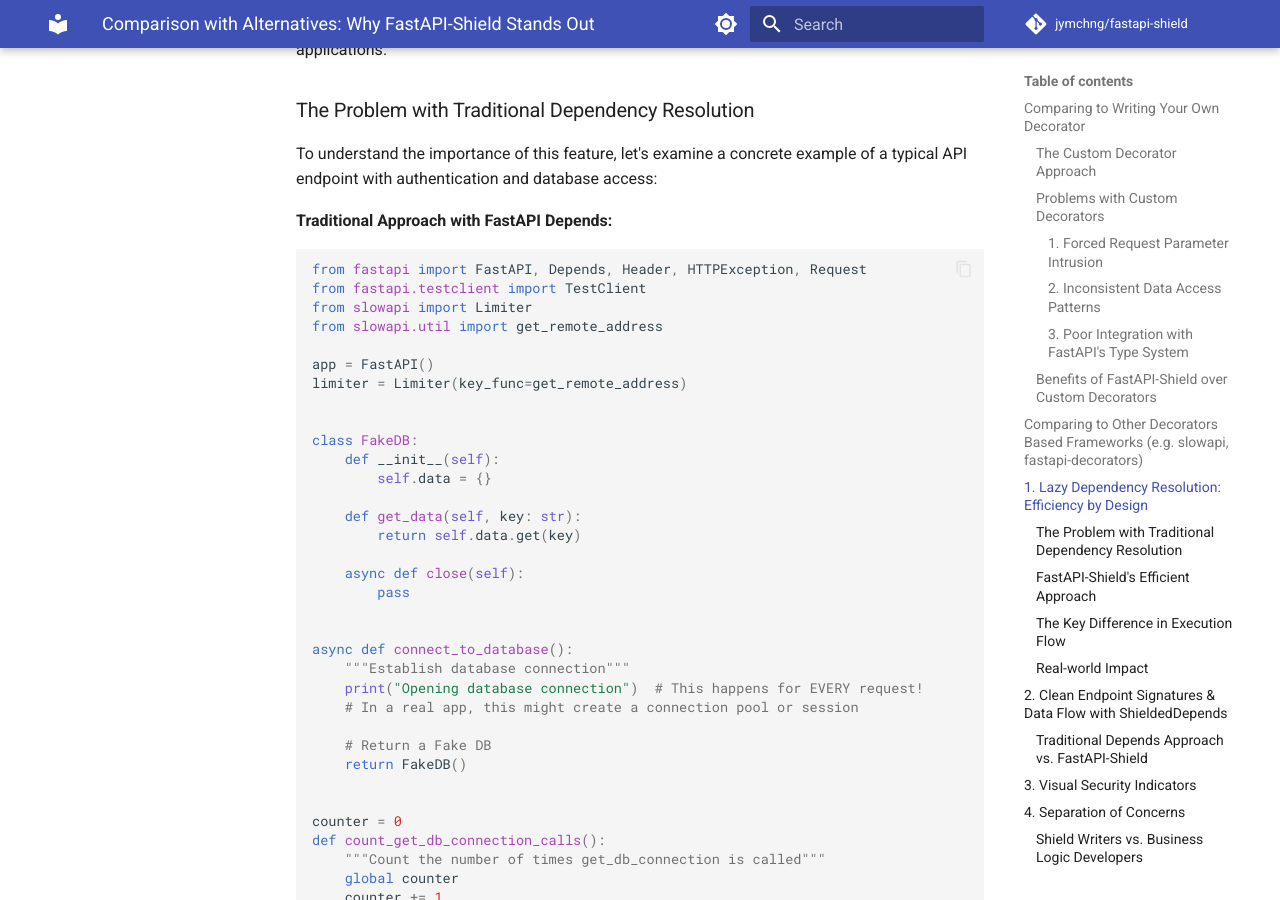
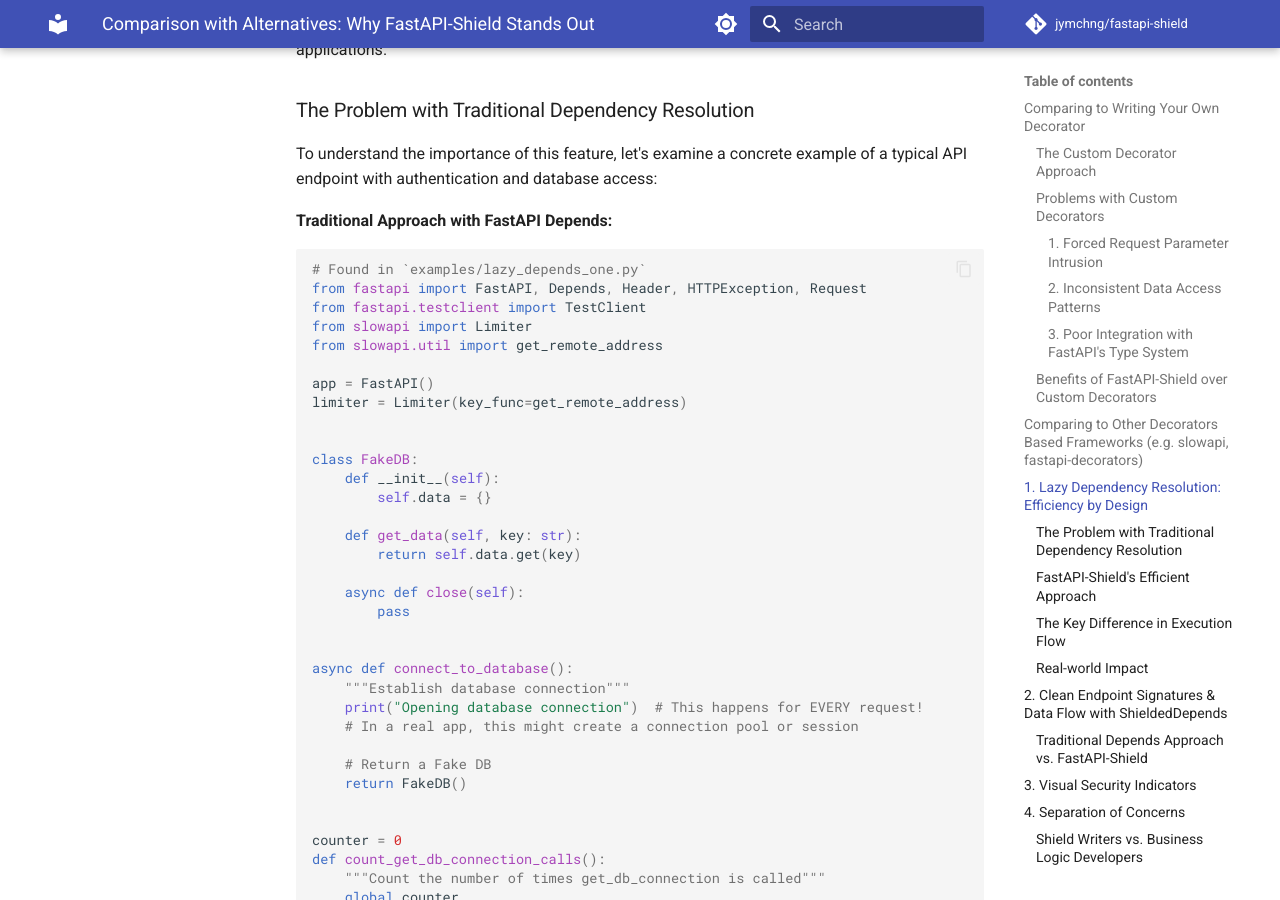
Before and after one commit to jymchng/fastapi-shield, an MkDocs documentation site: the page built from docs/user-guide/comparison_alternatives.md, in a window 1280 px wide and 900 px high, scrolled down 4406 px. Built offline with MkDocs 1.6.1 and Material for MkDocs 9.7.7, drawn with Linux system fonts in a browser that asks for light colours; comment, search, counter and statistics services are not loaded.

Commit message:
added some examples and comparisons with alternatives

````diff
--- a/docs/user-guide/comparison_alternatives.md
+++ b/docs/user-guide/comparison_alternatives.md
@@ -191,6 +191,7 @@
 **Traditional Approach with FastAPI Depends:**
 
 ```python
+# Found in `examples/lazy_depends_one.py`
 from fastapi import FastAPI, Depends, Header, HTTPException, Request
 from fastapi.testclient import TestClient
 from slowapi import Limiter
````
